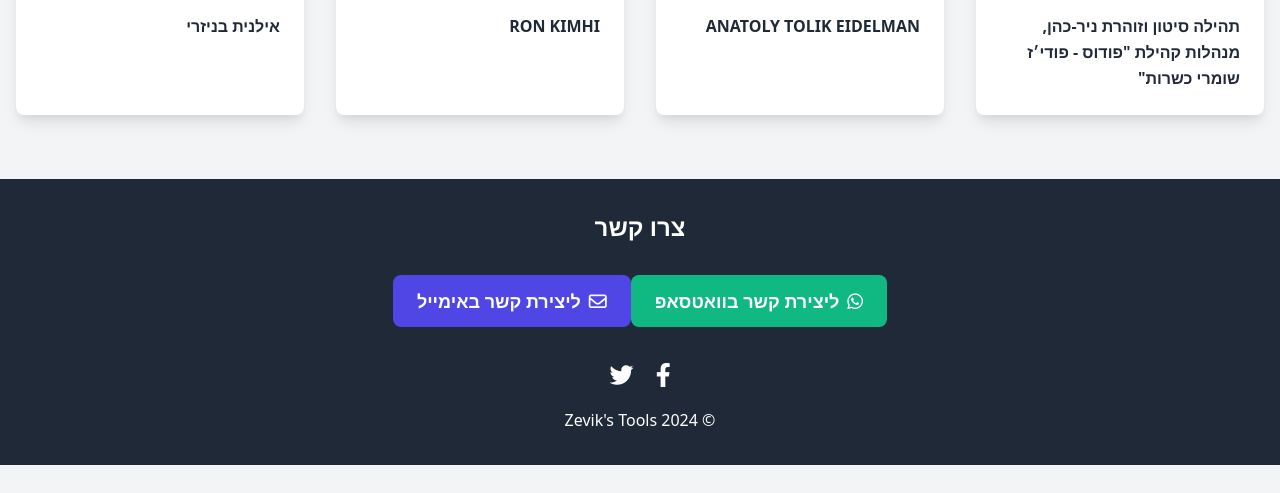
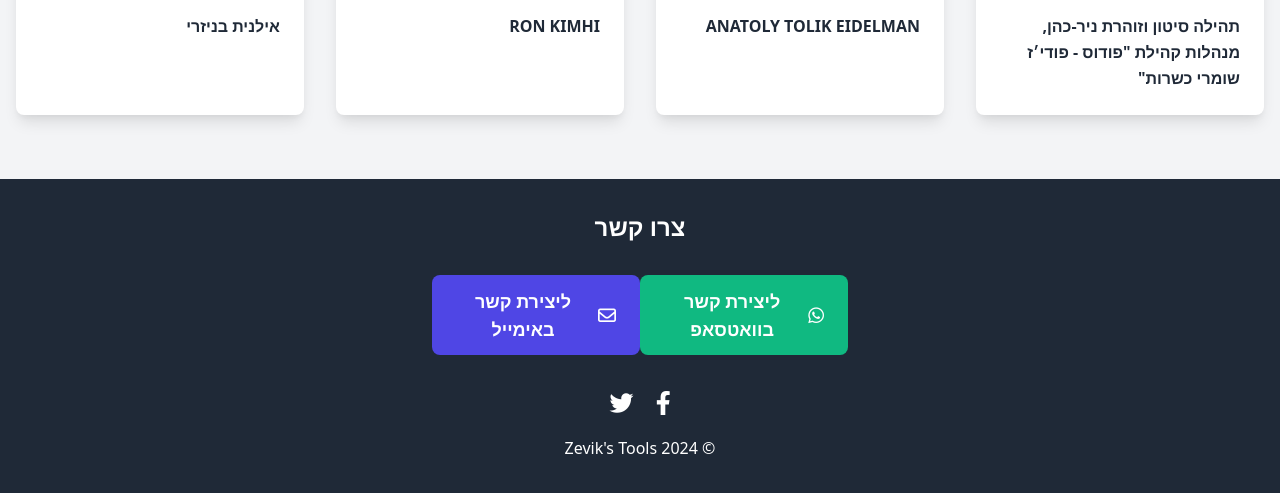
Before and after one commit to Zevik/tools, a plain HTML site: page index.html in a window 1280 px wide. Shown: the part 1878-2371 px from the top of the page. Before the commit the page ends 2343 px from the top, so only its background shows below. Drawn offline with nearby package versions, Linux system fonts and the light colour scheme.

Commit message:
עדכון קבצים בתיקייה

```diff
--- a/index.html
+++ b/index.html
@@ -186,12 +186,12 @@
                 <div class="space-y-4 mb-8">
                     <div class="flex items-center justify-center space-s-4">
                         <a href="https://wa.me/972546609385"
-                           class="inline-flex items-center justify-center bg-green-500 text-white px-6 py-3 rounded-lg text-lg font-semibold hover:bg-green-600 transition-colors">
+                           class="inline-flex items-center justify-center bg-green-500 text-white px-6 py-3 w-52 rounded-lg text-lg font-semibold hover:bg-green-600 transition-colors">
                            <i class="fab fa-whatsapp ml-2"></i>
                            ליצירת קשר בוואטסאפ
                         </a>
                         <a href="mailto:fb.tools.zevik@gmail.com"
-                           class="inline-flex items-center justify-center bg-indigo-600 text-white px-6 py-3 rounded-lg text-lg font-semibold hover:bg-indigo-700 transition-colors">
+                           class="inline-flex items-center justify-center bg-indigo-600 text-white px-6 py-3 w-52 rounded-lg text-lg font-semibold hover:bg-indigo-700 transition-colors">
                            <i class="far fa-envelope ml-2"></i>
                            ליצירת קשר באימייל
                         </a>
```
Also changed, not shown: gmac.html (+2 -2 lines), groups-monitor.html (+2 -2 lines), reply-comments.html (+2 -2 lines).
